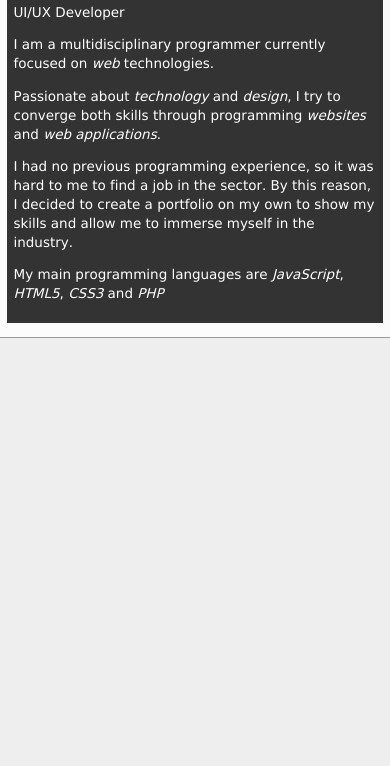
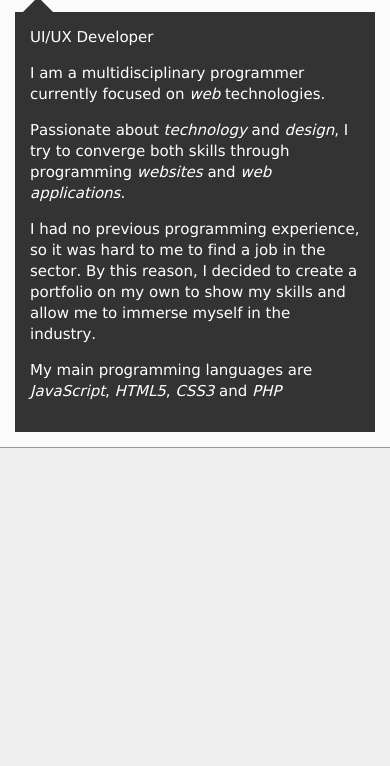
Before and after one commit to jasuch/jgermade.github.io, a website: page index.html in a window 390 px wide. Shown: the part 78-844 px from the top of the page. Drawn offline with Linux system fonts and the light colour scheme.

Commit message:
better mobile padding

```diff
--- a/assets/css/site.css
+++ b/assets/css/site.css
@@ -1832,13 +1832,8 @@ body {
   height: 100%;
 }
 html {
-  font-size: 13.5px;
+  font-size: 15px;
   font-family: DejaVuSans;
-}
-@media all and ( min-width: 960px ) {
-  html {
-    font-size: 15px;
-  }
 }
 body {
   background-color: #eeeeee;
@@ -1964,8 +1959,7 @@ section.about-me .silk {
   background-color: rgba(255, 255, 255, 0.75);
 }
 section.about-me .silk .container {
-  padding: 0.5rem;
-  padding-bottom: 1rem;
+  padding: 1rem;
 }
 @media all and ( min-width: 768px ) {
   section.about-me .silk .container {
@@ -1974,21 +1968,16 @@ section.about-me .silk .container {
 }
 section.about-me .dialog {
   position: relative;
-  padding: 0.5rem;
+  padding: 1rem;
   background-color: rgba(0, 0, 0, 0.8);
   color: white;
   line-height: 1.4rem;
-}
-@media all and ( min-width: 768px ) {
-  section.about-me .dialog {
-    padding: 1rem;
-  }
 }
 section.about-me .dialog:before {
   content: '';
   display: block;
   position: absolute;
-  left: 1rem;
+  left: 0.5rem;
   top: -1rem;
   border-left: 1rem solid transparent;
   border-bottom: 1rem solid rgba(0, 0, 0, 0.8);
--- a/styles/_layout.less
+++ b/styles/_layout.less
@@ -5,11 +5,7 @@ html, body {
 }
 
 html {
-	font-size: @font-size-base-sm;
-	@media all and @large-screen {
-		font-size: @font-size-base;
-	}
-
+	font-size: @font-size-base;
 	font-family: DejaVuSans;
 }
 
--- a/styles/sections/about-me.less
+++ b/styles/sections/about-me.less
@@ -13,8 +13,7 @@ section.about-me {
     background-color: rgba(255,255,255,0.75);
 
     .container {
-      padding: @logo-margin-sm;
-      padding-bottom: @logo-margin;
+      padding: @logo-margin;
 
       @media all and @normal-screen {
         padding: @logo-margin @logo-margin @logo-margin ( @logo-size + 2*@logo-margin );
@@ -24,20 +23,16 @@ section.about-me {
 
   .dialog {
     position: relative;
-    padding: @logo-margin-sm;
+    padding: @logo-margin;
     background-color: @dialog-background;
     color: white;
     line-height: 1.4rem;
-
-    @media all and @normal-screen {
-      padding: @logo-margin;
-    }
 
     &:before {
       content: ''; display: block;
       position: absolute;
 
-      left: @logo-margin; top: -@logo-margin;
+      left: @logo-margin-sm; top: -@logo-margin;
       border-left: @logo-margin solid transparent;
       border-bottom: @logo-margin solid @dialog-background;
       border-right: @logo-margin solid transparent;
```
